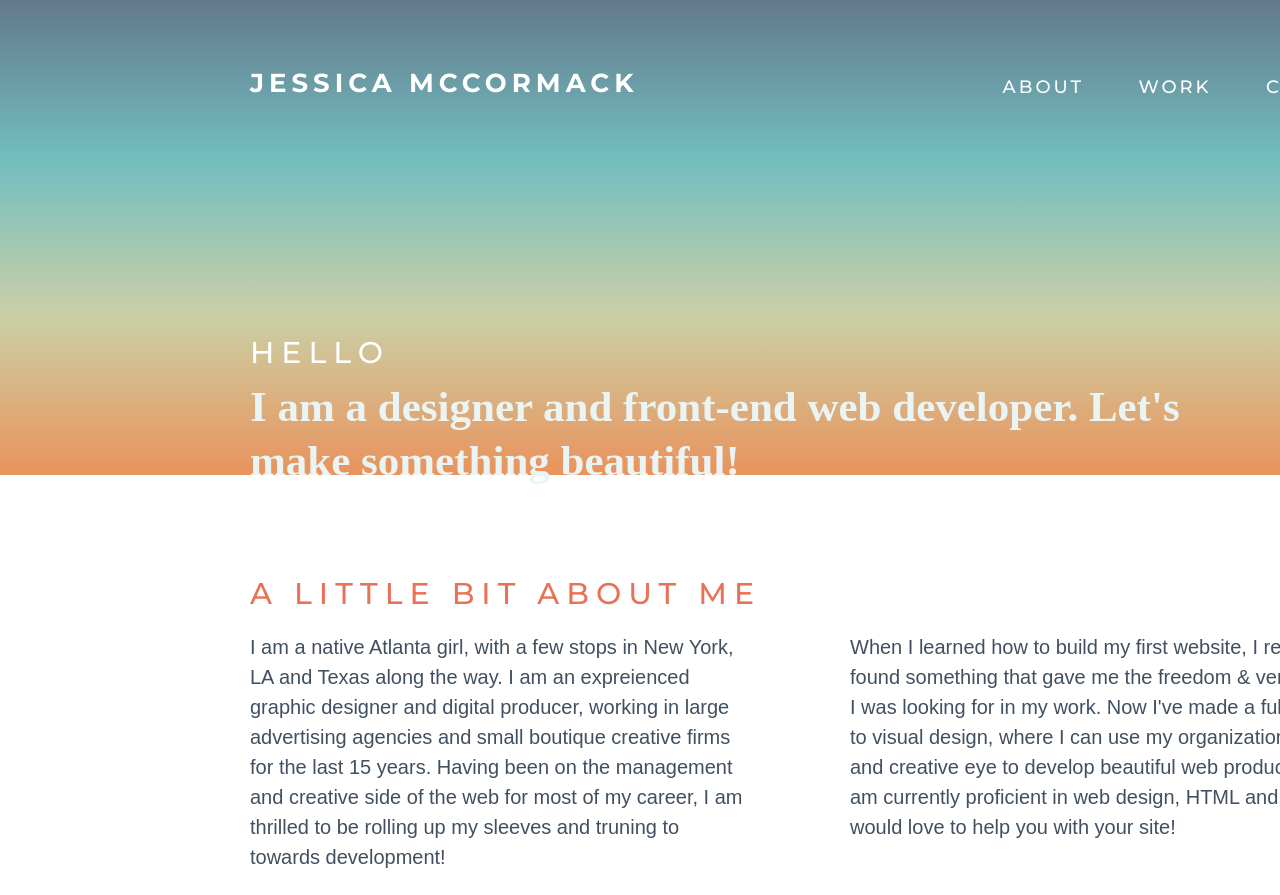
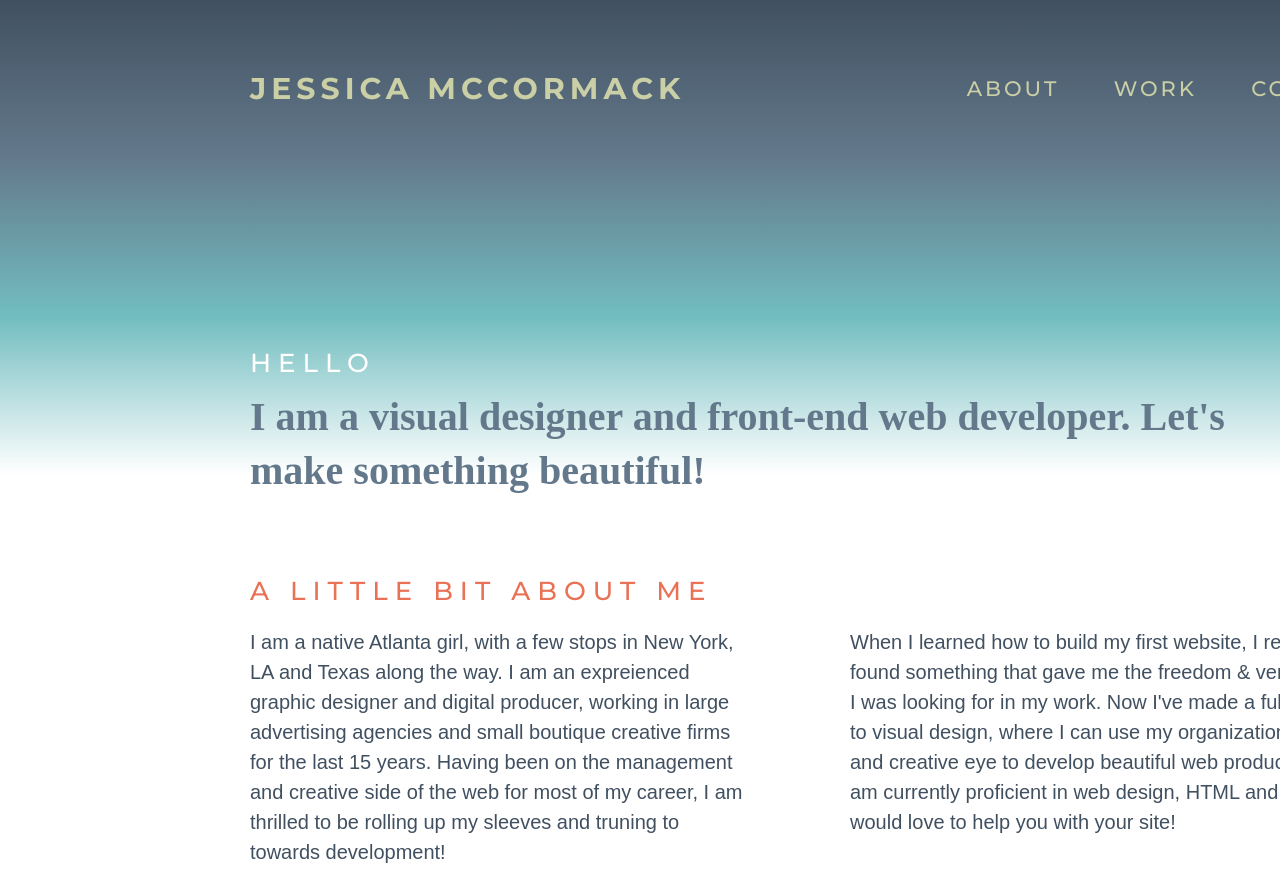
Before and after one commit to jess-mccormack/jm-dev-site, a plain HTML site: page index.html in a window 1280 px wide. Shown: the top 895 px of the page. Drawn offline with Linux system fonts and the light colour scheme; a web font is replaced by a local one.

Commit message:
Blue header & bug fixes

```diff
--- a/css/main.css
+++ b/css/main.css
@@ -1,9 +1,4 @@
 /* BASE STYLES */
-
-body {
-  font-family: 'Montserrat', 'Helvetica' sans-serif;
-  color: #2b2b2b;
-}
 
 #about, #work, #contact {
   	height: 500px;
@@ -35,18 +30,16 @@ body {
 
 header {
     height: 475px;
-    background-size: cover;
-	background: linear-gradient(#63798b, #72bdc0, #cacfa5, #ea935c);
+	background: linear-gradient(#415060, #63798b, #72bdc0, #ffffff);
 }
 
 header h1 {
-  	color: white;
+  	color: #cacfa5;
 	font-family: 'Montserrat', 'Helvetica', 'Arial', serif;
-  	font-size: 26px;
+  	font-size: 30px;
 	letter-spacing: 5px;
   	padding: 50px 0 65px 50px;
 	text-transform: uppercase;
-	text-weight: 500;
 }
 
 nav {
@@ -57,13 +50,12 @@ nav ul li{
     display: inline-block;
 }
 nav ul li a {
-    color: white;
+    color: #cacfa5;
 	font-family: 'Montserrat', 'Helvetica', 'Arial', serif;
-	font-size: 18px;
+	font-size: 21px;
 	letter-spacing: 3px;
     padding-left: 50px;
 	text-transform: uppercase;
-	text-weight: 300;
     text-decoration: none;
 }
 
@@ -71,15 +63,15 @@ header h2 {
     width: 1000px;
     clear: both;
 	font-family: 'Pompiere', 'sans-serif';
-    font-size: 43px;
+    font-size: 40px;
     line-height: 54px;
-    color: #e9f4f5;
+    color: #63798b;
     padding: 140px 0 20px 50px;
 }
 header h2 span {
 	color: white;
 	font-family: 'Montserrat', 'Helvetica', 'Arial', serif;
-	font-size: 30px;
+	font-size: 26px;
 	font-weight: 500;
 	letter-spacing: 7px;
 	text-transform: uppercase;
@@ -96,7 +88,7 @@ header h2 span {
 
 #about h2 {
 	font-family: 'Montserrat', 'Helvetica', 'Arial', serif;
-	font-size: 30px;
+	font-size: 26px;
 	font-weight: 500;
 	letter-spacing: 7px;
 	text-transform: uppercase;
--- a/index.html
+++ b/index.html
@@ -28,7 +28,7 @@
                   </ul>
                 </nav>
             </div>
-            <h2><span>hello</span><br>I am a designer and front-end web developer. Let's make something beautiful!</h2>
+            <h2><span>hello</span><br>I am a visual designer and front-end web developer. Let's make something beautiful!</h2>
         </div>
     </header>
 
@@ -80,11 +80,11 @@
 					<h2><span>Let's chat!</span></h2>
 
 					<div id="email">
-						<a href="mailto:jessmccormack.design@gmail.com?subject=Web Dev Inquiry"><img src="img/icon-email.png" alt="envelope icon" /> hi &#64; jessica-mccormack.com</a>
+						<a href="mailto:jessmccormack.design@gmail.com?subject=Web&nbsp;Design&nbsp;Inquiry"><img src="img/icon-email.png" alt="envelope icon" />&nbsp;&nbsp;hi &#64; jessica-mccormack.com</a>
 					</div>
 
 					<div id="coffee">
-						<a href="mailto:jessmccormack.design@gmail.com?subject=Let's get coffee"><img src="img/icon-coffee.png" alt="coffee icon" /> Are you in Atlanta? Let's get coffee!</a>
+						<a href="mailto:jessmccormack.design@gmail.com?subject=Let's&nbsp;get&nbsp;coffee!"><img src="img/icon-coffee.png" alt="coffee icon" />&nbsp;&nbsp;Are you in Atlanta? Let's get coffee!</a>
 					</div>
 
 					<div id="socials">
```
Lines whose indentation alone changed are shown as unchanged.
